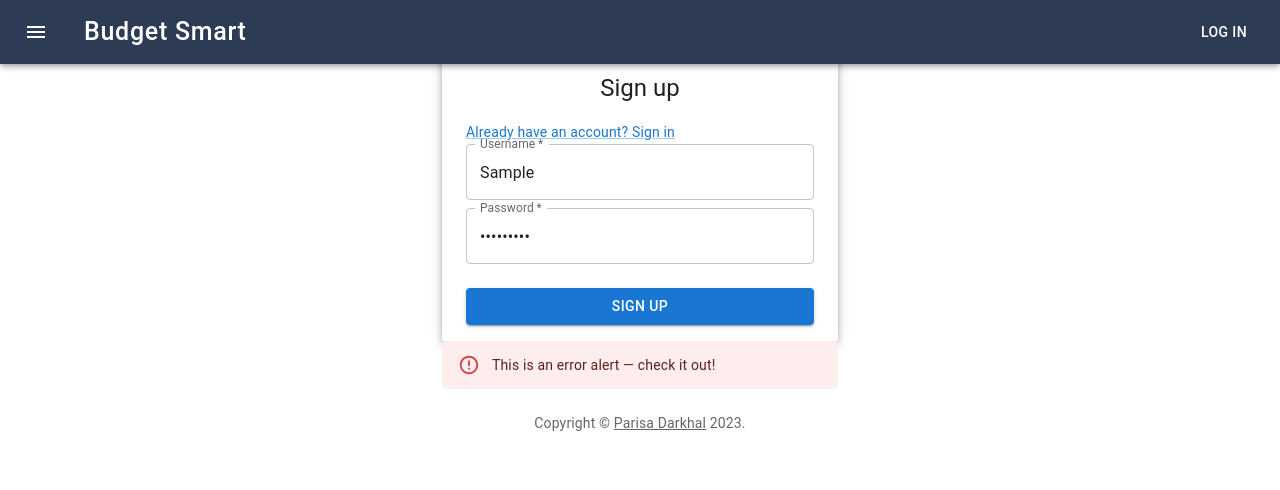
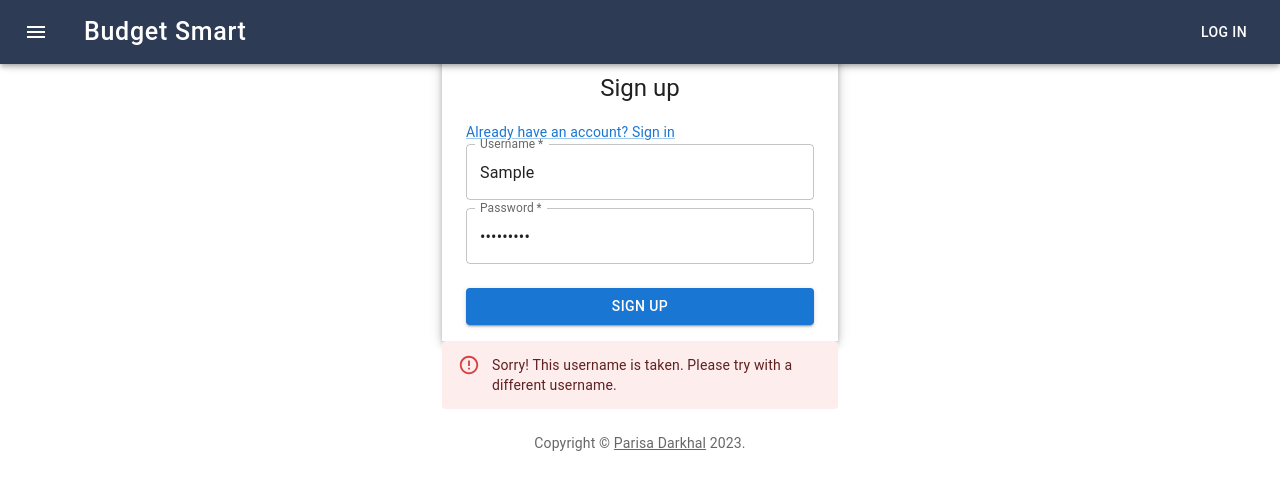
Before and after one commit to ParisaDarkhal/budget-management, a React (Create React App) app in the folder frontend/: page /signup in a window 1280 px wide. Both pictures are taken after typing "Sample", "Sample123" into the empty fields and a click on the button "SIGN UP". Shown: the top 490 px of the page. Built offline with nearby package versions, Linux system fonts and the light colour scheme; no server answers.

Commit message:
code refactored

```diff
--- a/frontend/src/api/API.js
+++ b/frontend/src/api/API.js
@@ -8,7 +8,6 @@ export async function signup(username, password) {
     });
     return response.data;
   } catch (error) {
-    console.log("EEEEEE");
     return { error: "could not create user" };
   }
 }
--- a/frontend/src/components/login/Login.js
+++ b/frontend/src/components/login/Login.js
@@ -61,7 +61,6 @@ export default function SignIn() {
     event.preventDefault();
 
     const data = await login(username, password);
-    console.log("data :>> ", data);
     if (!user) {
       setOpen(true);
       setUsername("");
--- a/frontend/src/components/signup/Signup.js
+++ b/frontend/src/components/signup/Signup.js
@@ -65,7 +65,6 @@ export default function SignUp() {
     event.preventDefault();
     try {
       const data = await signup(username, password);
-      console.log("data :>> ", data);
       if (data.error) {
         setHasError(true);
         navigate("/signup");
@@ -151,7 +150,9 @@ export default function SignUp() {
           </Box>
         </Box>
         {hasError && (
-          <Alert severity="error">This is an error alert — check it out!</Alert>
+          <Alert severity="error">
+            Sorry! This username is taken. Please try with a different username.
+          </Alert>
         )}
         <Copyright sx={{ mt: 3 }} />
       </Container>
```
